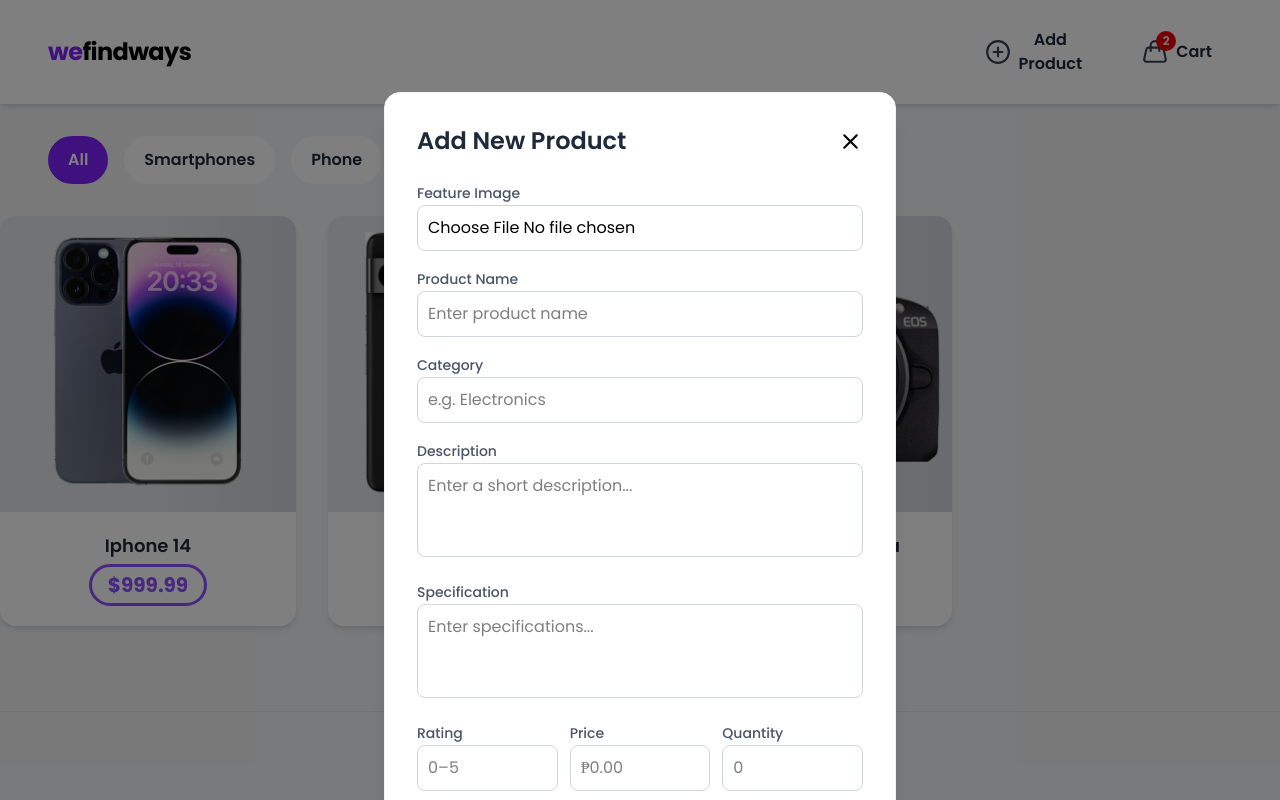
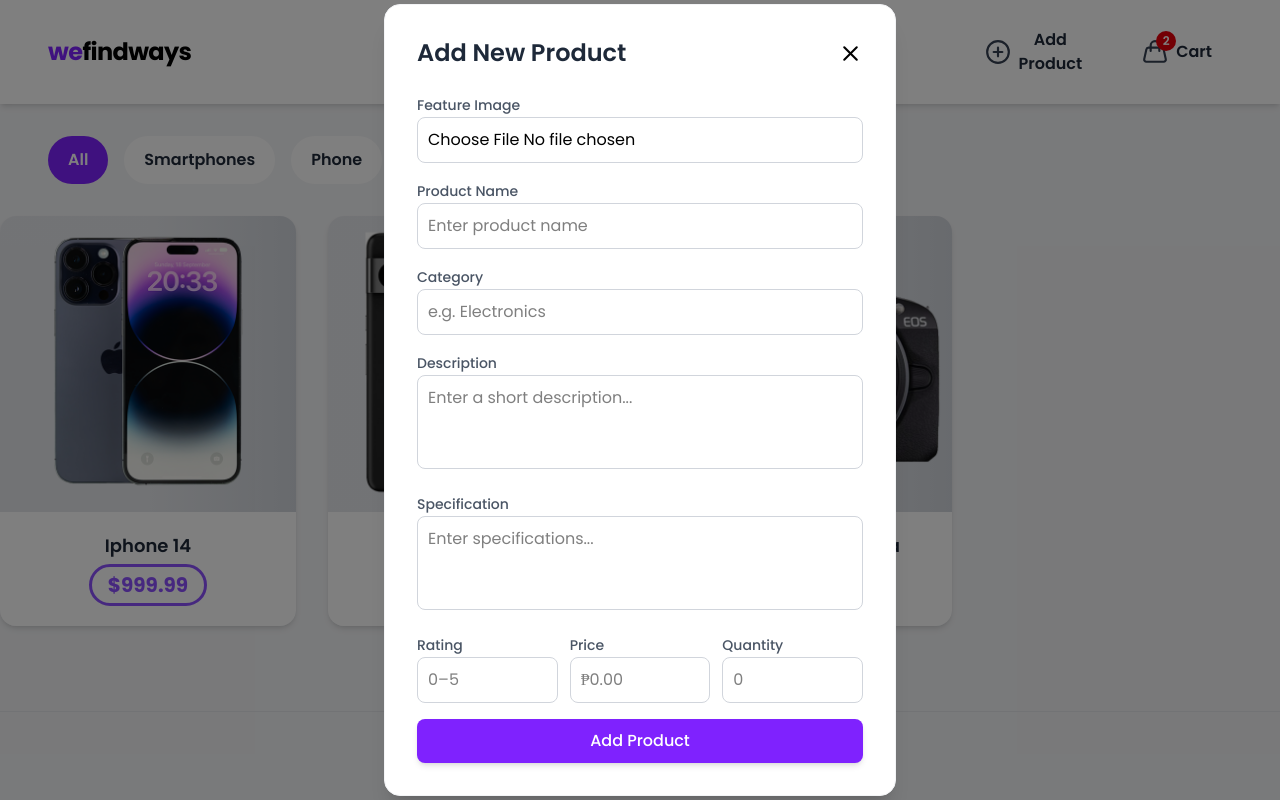
Before and after one commit to wefindways/Cruz-Pre-final-Exam, a React (Vite) app: page / in a window 1280 px wide. Both pictures are taken after a click on the button "Add Product". Built offline with nearby package versions, Linux system fonts and the light colour scheme.

Commit message:
style: adjust styling for consistency

```diff
--- a/src/components/Header/Header.jsx
+++ b/src/components/Header/Header.jsx
@@ -1,6 +1,5 @@
 import Logo from "./Logo";
 import CartIcon from "./CartIcon";
-import SearchBar from "./SearchBar";
 import AddProduct from "./AddProduct";
 import { useState } from "react";
 import Modal from "../Modal";
@@ -12,7 +11,6 @@
     <header className="flex justify-between items-center bg-white py-4 px-12 shadow-md">
       <div className="flex items-center gap-10 w-full max-w-6xl">
         <Logo />
-        {/* <SearchBar /> */}
       </div>
       <div className="flex gap-5">
         <AddProduct onClick={() => setIsModalOpen(true)} />
@@ -20,13 +18,11 @@
       </div>
 
       {isModalOpen && (
-        <div className="fixed inset-0 bg-black/50 flex justify-center z-50">
-          <div className="absolute top-23">
-            <Modal
-              setIsModalOpen={setIsModalOpen}
-              onAddProduct={onAddProduct}
-            />
-          </div>
+        <div className="fixed inset-0 bg-black/50 flex justify-center items-center z-50">
+          <Modal
+            setIsModalOpen={setIsModalOpen}
+            onAddProduct={onAddProduct}
+          />
         </div>
       )}
     </header>
```
